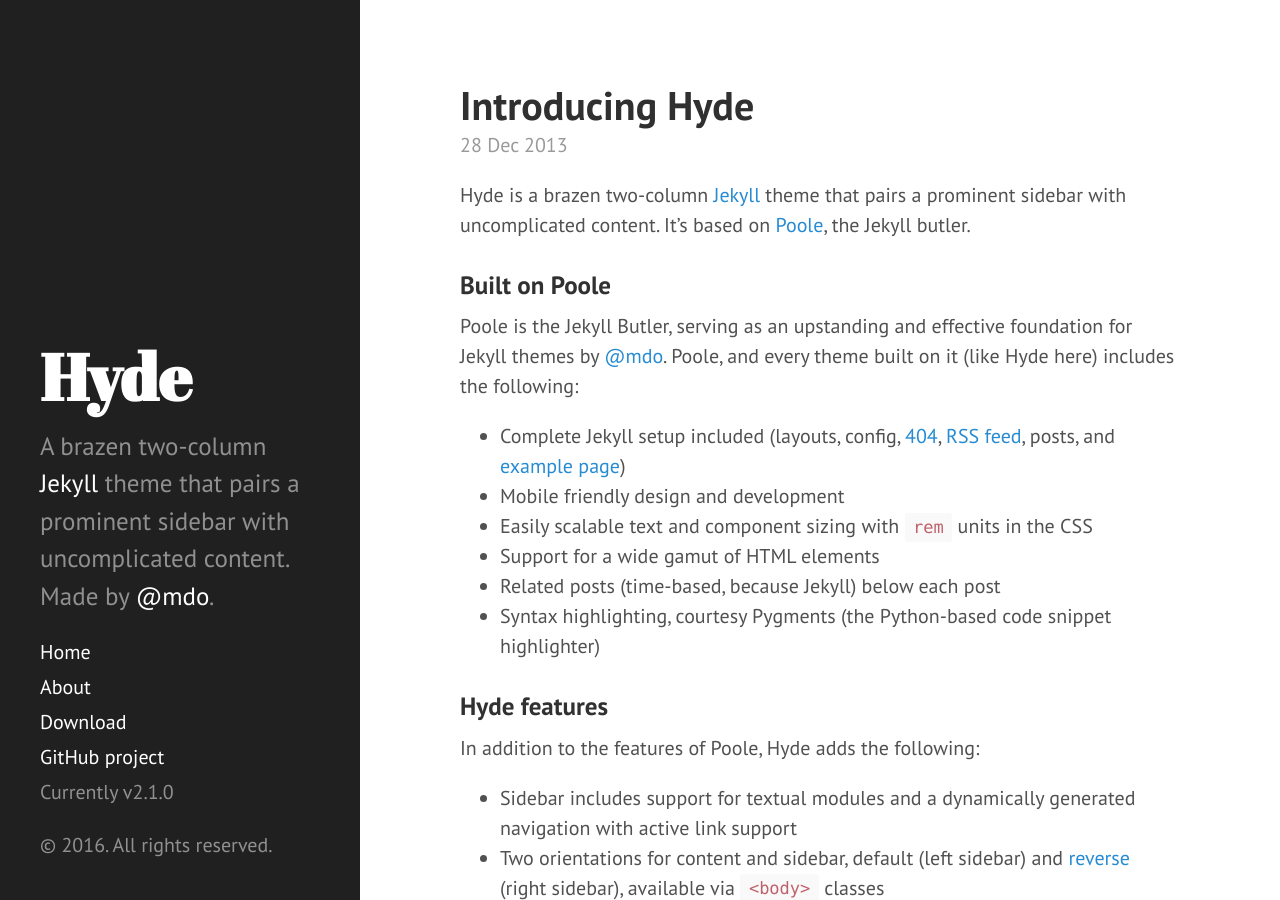
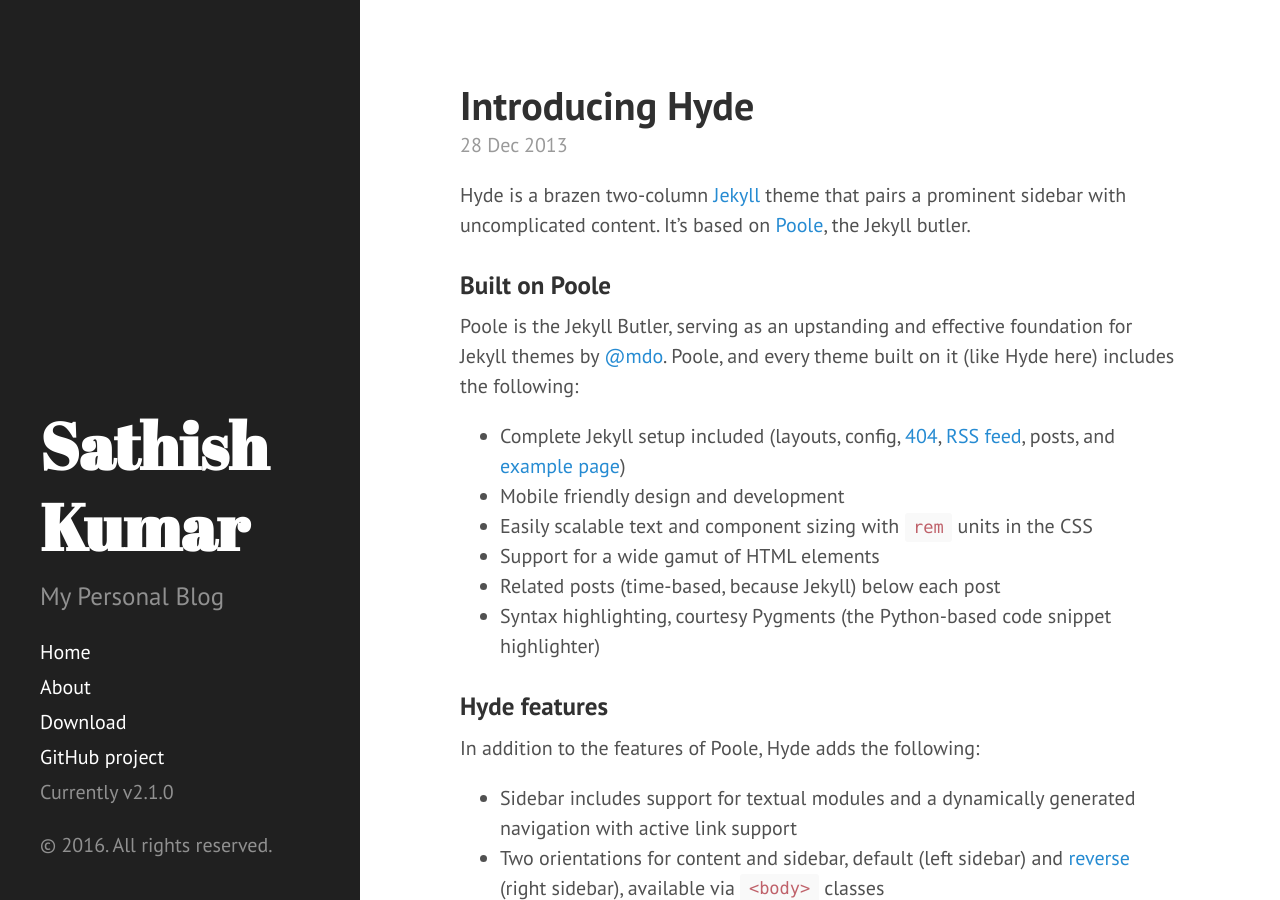
Before and after one commit to iamsais/iamsais.github.io, a Jekyll site: the page built from index.html, in a window 1280 px wide and 900 px high. Built offline with Jekyll 4.4.1, drawn with Linux system fonts in a browser that asks for light colours; Markdown is read by kramdown in place of the engine named in the settings; the list of posts is cut into pages by our own code.

```diff
--- a/_config.yml
+++ b/_config.yml
@@ -4,18 +4,18 @@ highlighter:      pygments
 
 # Permalinks
 permalink:        pretty
-relative_permalinks: true
+
 
 # Setup
-title:            Hyde
-tagline:          'A Jekyll theme'
-description:      'A brazen two-column <a href="http://jekyllrb.com" target="_blank">Jekyll</a> theme that pairs a prominent sidebar with uncomplicated content. Made by <a href="https://twitter.com/mdo" target="_blank">@mdo</a>.'
-url:              http://hyde.getpoole.com
+title:            Sathish Kumar
+tagline:          'I am Sathish'
+description:      'My Personal Blog'
+url:              http://www.iamsais.com
 baseurl:          /
 
 author:
-  name:           'Mark Otto'
-  url:            https://twitter.com/mdo
+  name:           'Sathish'
+  url:            https://twitter.com/iamsais
 
 paginate:         5
 
@@ -23,4 +23,4 @@ paginate:         5
 version:          2.1.0
 
 github:
-  repo:           https://github.com/poole/hyde
+  repo:           https://github.com/iamsais/myblog-iamsais
```
Also changed, not shown: README.md.
